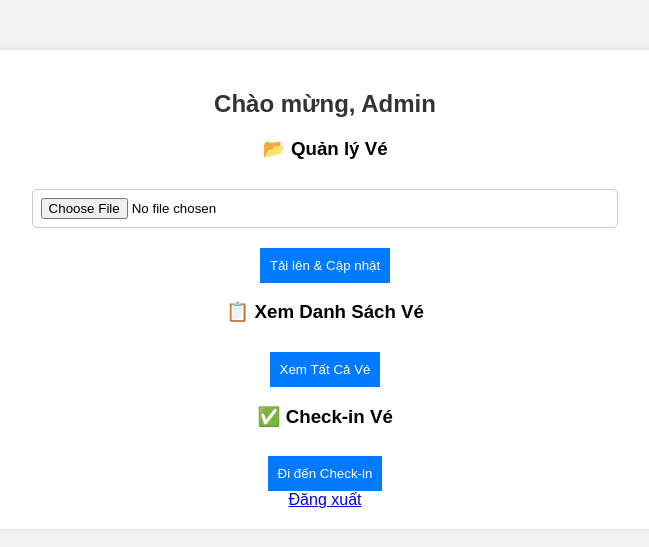
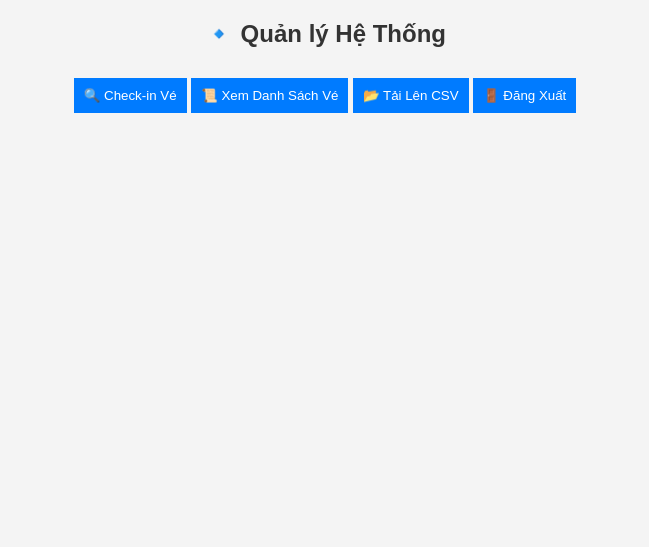
Before and after one commit to JutsuKKaisen/Tiketin, a Flask app: page / in a window 1280 px wide. Shown: the top 547 px of the page, without its empty margins (315-964 px from the left). Run offline with Flask 3, Linux system fonts and the light colour scheme; the visitor is signed in with stand-in values (Sample User, id 1).

Commit message:
update một số tính năng mới, fix lỗi

```diff
--- a/app.py
+++ b/app.py
@@ -5,6 +5,7 @@ from dotenv import load_dotenv
 import gspread
 from oauth2client.service_account import ServiceAccountCredentials
 from flask_login import LoginManager, UserMixin, login_user, logout_user, login_required, current_user
+from werkzeug.utils import secure_filename
 
 app = Flask(__name__)
 
@@ -68,7 +69,7 @@ def dashboard():
     if current_user.role == "admin":
         return render_template("admin.html", role="admin")
     else:
-        return render_template("op.html", role="op")
+        return render_template("checkin.html", role="op")
 
 @app.route("/logout")
 @login_required
@@ -77,63 +78,79 @@ def logout():
     logout_user()
     return redirect(url_for("login"))
 
-@app.route("/import-csv", methods=["POST"])
+@app.route("/view_tickets")
 @login_required
-def import_csv():
-    """ Chỉ Admin có quyền tải file CSV lên """
+def view_tickets():
+    """ Hiển thị danh sách vé từ Google Sheets """
     if current_user.role != "admin":
-        return jsonify({"error": "Bạn không có quyền truy cập!"}), 403
+        return "❌ Bạn không có quyền truy cập!", 403
+
+    records = sheet.get_all_records()
+    return render_template("view_tickets.html", records=records)
+
+@app.route("/upload_csv", methods=["GET", "POST"])
+@login_required
+def upload_csv():
+    """Admin tải lên file CSV để nhập dữ liệu vé"""
+        # Kiểm tra quyền admin
+    if current_user.role != "admin":
+        return jsonify({"error": "Bạn không có quyền upload file CSV!"}), 403
+
+    if request.method == "GET":
+        return render_template("upload_csv.html")  # Hiển thị form upload CSV
+
+    # Kiểm tra có file không
+    if "file" not in request.files:
+        return jsonify({"error": "Không tìm thấy file trong request!"}), 400
+
+    file = request.files["file"]
+    if file.filename == "":
+        return jsonify({"error": "File không có tên!"}), 400
+
+    if not file.filename.endswith(".csv"):
+        return jsonify({"error": "Chỉ chấp nhận file CSV!"}), 400
 
     try:
-        if "file" not in request.files:
-            return jsonify({"error": "Thiếu file CSV!"}), 400
+        # Đọc nội dung CSV
+        file_contents = file.read().decode("utf-8").splitlines()
+        csv_reader = csv.reader(file_contents)
 
-        file = request.files["file"]
-        if not file.filename.endswith(".csv"):
-            return jsonify({"error": "File phải có định dạng .csv"}), 400
+        # Bỏ qua dòng tiêu đề
+        header = next(csv_reader, None)
+        expected_columns = ["TEN", "MSSV", "LOP", "MAIL", "SDT"]
 
-        csv_data = list(csv.reader(file.read().decode("utf-8").splitlines()))
-        headers = csv_data[0]
-        rows = csv_data[1:]
+        if header != expected_columns:
+            return jsonify({"error": f"Định dạng CSV không đúng! Cần các cột: {expected_columns}"}), 400
 
-        required_fields = ["Tên", "MSSV", "Lớp", "Email", "SĐT"]
-        if not all(field in headers for field in required_fields):
-            return jsonify({"error": "Thiếu cột dữ liệu trong file CSV"}), 400
+        # Lấy danh sách vé chưa đăng ký (CODE chưa có thông tin)
+        records = sheet.get_all_records()
+        empty_tickets = [r for r in records if not any(r[k] for k in expected_columns)]
 
-        # Lấy dữ liệu hiện tại từ Google Sheets
-        all_records = sheet.get_all_records()
+        # Kiểm tra số lượng vé trống có đủ không
+        csv_data = list(csv_reader)
+        if len(empty_tickets) < len(csv_data):
+            return jsonify({"error": "Số lượng vé trống không đủ để đăng ký!"}), 400
 
-        # Xác định các vé chưa đăng ký
-        unregistered_qrs = [
-            row for row in all_records
-            if row["CODE"] and not any(row[field] for field in ["TEN", "MSSV", "LỚP", "MAIL", "SDT"])
-        ]
+        # Ghi dữ liệu lên Google Sheets
+        for i, row in enumerate(csv_data):
+            row_index = records.index(empty_tickets[i]) + 2  # Hàng trong Google Sheets
+            print(f"📌 Ghi dữ liệu vào hàng {row_index}: {row}")  # Debug log
 
-        if len(unregistered_qrs) < len(rows):
-            return jsonify({"error": "Số lượng QR chưa đăng ký không đủ"}), 400
+            sheet.update(f"B{row_index}:F{row_index}", [row])  # Ghi dữ liệu từ cột B đến F
 
-        # Gán dữ liệu từ CSV vào QR chưa đăng ký
-        updates = []
-        for index, row in enumerate(rows):
-            qr_code = unregistered_qrs[index]["CODE"]
-            updates.append([
-                qr_code, row[0], row[1], row[2], row[3], row[4], "đã mua vé"
-            ])
-
-        # Cập nhật dữ liệu Google Sheets
-        sheet.update(f"A2:G{len(updates) + 1}", updates)
-        return jsonify({"message": f"Đã cập nhật {len(updates)} vé!"}), 200
+        return jsonify({"message": "✅ File CSV đã được tải lên thành công!"})
 
     except Exception as e:
-        return jsonify({"error": str(e)}), 500
+        print(f"❌ Lỗi xử lý CSV: {e}")  # Debug log
+        return jsonify({"error": f"Lỗi xử lý CSV: {str(e)}"}), 500
 
 @app.route("/checkin", methods=["GET", "POST"])
 @login_required
 def checkin():
+    """ OP và Admin có thể check-in vé """
     if request.method == "GET":
-        return render_template("op.html")  # Trả về trang quét QR cho Admin
+        return render_template("checkin.html", role=current_user.role)  # Admin & OP đều truy cập
 
-    """ OP có quyền check-in vé """
     try:
         data = request.json
         code = data.get("code", "").strip()
@@ -151,17 +168,18 @@ def checkin():
 
         row_index = records.index(row_data) + 2  # Hàng trong Google Sheets
 
-        # Cập nhật trạng thái check-in
-        sheet.update(f"G{row_index}", [["đã check in"]])
+        # Nếu là OP, cập nhật trạng thái check-in
+        if current_user.role == "op":
+            sheet.update(f"G{row_index}", [["đã check in"]])
 
         return jsonify({
-            "message": "Check-in thành công!",
+            "message": "Check-in thành công!" if current_user.role == "op" else "Thông tin vé",
             "ten": row_data["TEN"],
             "mssv": row_data["MSSV"],
-            "lop": row_data["LỚP"],
+            "lop": row_data["LOP"],
             "mail": row_data["MAIL"],
             "sdt": row_data["SDT"],
-            "trangthai": "Đã Check-in"
+            "trangthai": "Đã Check-in" if current_user.role == "op" else row_data.get("trangthai", "Chưa check-in")
         }), 200
 
     except Exception as e:
--- /dev/null
+++ b/qr_codes_log.txt
@@ -0,0 +1,2 @@
+
+=== QR SESSION STARTED AT 2025-03-14 02:41:29 ===
--- a/static/script.js
+++ b/static/script.js
@@ -2,8 +2,13 @@ document.addEventListener("DOMContentLoaded", function () {
     if (document.getElementById("qr-reader")) {
         startQRScanner();
     }
+
+    if (document.getElementById("upload-form")) {
+        setupCSVUpload();
+    }
 });
 
+/* ===================== QUÉT QR & CHECK-IN ===================== */
 function startQRScanner() {
     let html5QrCode = new Html5Qrcode("qr-reader");
     let qrBoxSize = { width: 300, height: 300 };
@@ -16,7 +21,7 @@ function startQRScanner() {
                 checkIn(decodedText);
             }).catch(err => console.log("Lỗi dừng camera:", err));
         },
-        (errorMessage) => { /* Xử lý lỗi quét (nếu cần) */ }
+        (errorMessage) => { /* Xử lý lỗi quét nếu cần */ }
     ).catch(err => console.log("Lỗi khởi động camera:", err));
 }
 
@@ -29,7 +34,8 @@ function checkIn(qrCode) {
     .then(response => response.json())
     .then(data => {
         if (data.error) {
-            alert("❌ " + data.error);
+            document.getElementById("ticket-status").innerText = "❌ " + data.error;
+            document.getElementById("ticket-status").style.color = "red";
         } else {
             document.getElementById("ticket-info").style.display = "block";
             document.getElementById("ticket-name").innerText = data.ten;
@@ -37,10 +43,55 @@ function checkIn(qrCode) {
             document.getElementById("ticket-class").innerText = data.lop;
             document.getElementById("ticket-email").innerText = data.mail;
             document.getElementById("ticket-phone").innerText = data.sdt;
-            document.getElementById("ticket-status").innerText = "✅ Đã Check-in";
-            alert("✅ Check-in thành công!");
-            startQRScanner();
+            document.getElementById("ticket-status").innerText = data.trangthai;
+            document.getElementById("ticket-status").style.color = data.trangthai === "Đã Check-in" ? "green" : "black";
         }
+        setTimeout(startQRScanner, 1000);
     })
-    .catch(error => alert("Lỗi: " + error));
+    .catch(error => console.error("Lỗi check-in:", error));
 }
+
+/* ===================== UPLOAD CSV ===================== */
+function setupCSVUpload() {
+    document.getElementById("upload-form").addEventListener("submit", function (event) {
+        event.preventDefault();
+
+        let fileInput = document.getElementById("csv-file");
+        let uploadStatus = document.getElementById("upload-status");
+
+        if (fileInput.files.length === 0) {
+            uploadStatus.innerText = "❌ Vui lòng chọn một file CSV!";
+            uploadStatus.style.color = "red";
+            return;
+        }
+
+        let file = fileInput.files[0];
+        if (!file.name.endsWith(".csv")) {
+            uploadStatus.innerText = "❌ Chỉ chấp nhận file CSV!";
+            uploadStatus.style.color = "red";
+            return;
+        }
+
+        let formData = new FormData();
+        formData.append("file", file);
+
+        uploadStatus.innerText = "🔄 Đang tải lên...";
+        uploadStatus.style.color = "blue";
+
+        fetch("/upload_csv", {
+            method: "POST",
+            body: formData
+        })
+        .then(response => response.json())
+        .then(data => {
+            console.log("📩 Response từ server:", data);  // Debug log
+            uploadStatus.innerText = data.error || data.message;
+            uploadStatus.style.color = data.error ? "red" : "green";
+        })
+        .catch(error => {
+            uploadStatus.innerText = "❌ Lỗi hệ thống! Vui lòng thử lại.";
+            uploadStatus.style.color = "red";
+            console.error("Lỗi upload file:", error);
+        });
+    });
+}
--- a/templates/admin.html
+++ b/templates/admin.html
@@ -2,33 +2,29 @@
 <html lang="vi">
 <head>
     <meta charset="UTF-8">
-    <title>Quản lý Vé - Admin</title>
+    <title>Quản lý Hệ Thống</title>
     <link rel="stylesheet" href="{{ url_for('static', filename='styles.css') }}">
 </head>
 <body>
-    <div class="container">
-        <h2>Chào mừng, Admin</h2>
+    <h2>🔹 Quản lý Hệ Thống</h2>
 
-        <div class="section">
-            <h3>📂 Quản lý Vé</h3>
-            <input type="file" id="csv-file" accept=".csv">
-            <button onclick="importCSV()">Tải lên & Cập nhật</button>
-        </div>
-
-        <div class="section">
-            <h3>📋 Xem Danh Sách Vé</h3>
-            <button onclick="viewTickets()">Xem Tất Cả Vé</button>
-            <div id="ticket-list"></div>
-        </div>
-
-        <div class="section">
-            <h3>✅ Check-in Vé</h3>
-            <a href="/op"><button>Đi đến Check-in</button></a>
-        </div>
-
-        <a href="/logout">Đăng xuất</a>
+    <div class="menu">
+        <a href="/checkin"><button>🔍 Check-in Vé</button></a>
+        <a href="/view_tickets"><button>📜 Xem Danh Sách Vé</button></a>
+        <a href="/upload_csv"><button>📂 Tải Lên CSV</button></a>
+        <a href="/logout"><button>🚪 Đăng Xuất</button></a>
     </div>
 
-    <script src="{{ url_for('static', filename='script.js') }}"></script>
+    <script>
+        document.addEventListener("DOMContentLoaded", function() {
+            fetch("/get_role")
+            .then(response => response.json())
+            .then(data => {
+                if (data.role !== "admin") {
+                    window.location.href = "/checkin";  // Chặn OP truy cập
+                }
+            });
+        });
+    </script>
 </body>
 </html>
--- a/templates/op.html
+++ b/templates/checkin.html
@@ -10,14 +10,14 @@
     <div class="container">
         <h2>🎫 Check-in Vé</h2>
         <div id="qr-reader"></div>
-        <div id="ticket-info" style="display: none;">
+        <div id="ticket-info" style="display:none;">
             <h3>Thông Tin Vé</h3>
-            <p><strong>Tên:</strong> <span id="ticket-name"></span></p>
+            <p><strong>Họ Tên:</strong> <span id="ticket-name"></span></p>
             <p><strong>MSSV:</strong> <span id="ticket-mssv"></span></p>
             <p><strong>Lớp:</strong> <span id="ticket-class"></span></p>
             <p><strong>Email:</strong> <span id="ticket-email"></span></p>
             <p><strong>SĐT:</strong> <span id="ticket-phone"></span></p>
-            <p><strong>Trạng thái:</strong> <span id="ticket-status"></span></p>
+            <p><strong>Trạng Thái:</strong> <span id="ticket-status"></span></p>
         </div>
         <a href="/logout">Đăng xuất</a>
     </div>
```
Also changed, not shown: templates/index.html (added, +19 -0 lines), templates/upload_csv.html (added, +22 -0 lines), templates/view_tickets.html (added, +69 -0 lines).
